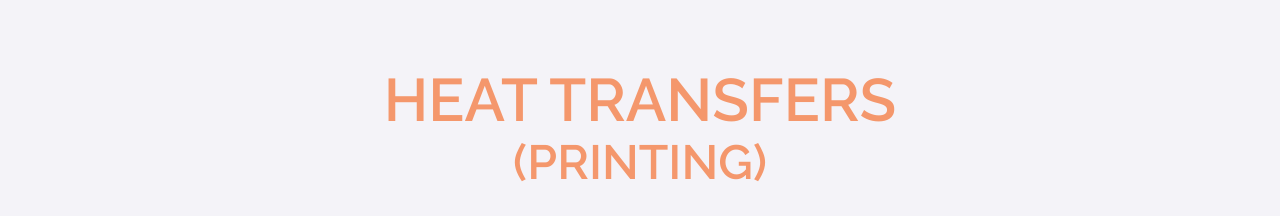
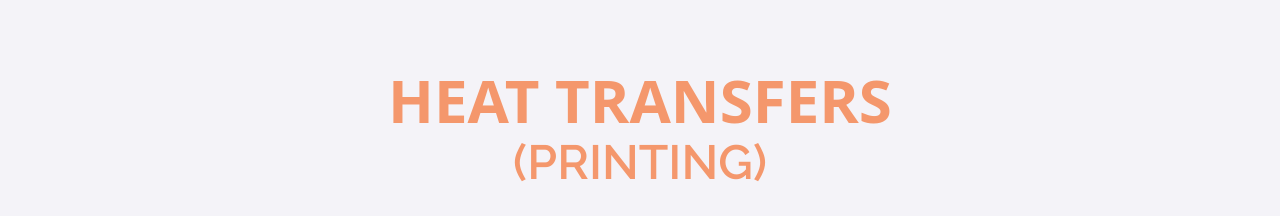
Before and after one commit to fredmaya/XLbranding, a website: page heat_transfers.html in a window 1280 px wide. Shown: the part 522-738 px from the top of the page. Drawn offline with nearby package versions, Linux system fonts and the light colour scheme; files that its build step writes are made by us from their sources.

Commit message:
new changes

```diff
--- a/heat_transfers.html
+++ b/heat_transfers.html
@@ -223,7 +223,7 @@
             <div class="container mx-auto flex flex-col items-center justify-center py-16 md:py-20 lg:flex-row">
               <div class="w-full text-center text-justify">
      <div class="flex flex-col items-center justify-center mb-8">
-  <h2 class="animate-jump-in mb-2 font-header text-3xl font-semibold uppercase text-orange sm:text-4xl md:text-5xl lg:text-6xl">
+  <h2 class="animate-jump-in mb-2 subheader text-3xl font-semibold uppercase text-orange sm:text-4xl md:text-5xl lg:text-6xl">
     HEAT TRANSFERS
   </h2>
   <h3 class="animate-jump-in font-header text-2xl font-semibold uppercase text-orange sm:text-3xl md:text-4xl lg:text-5xl">
```
